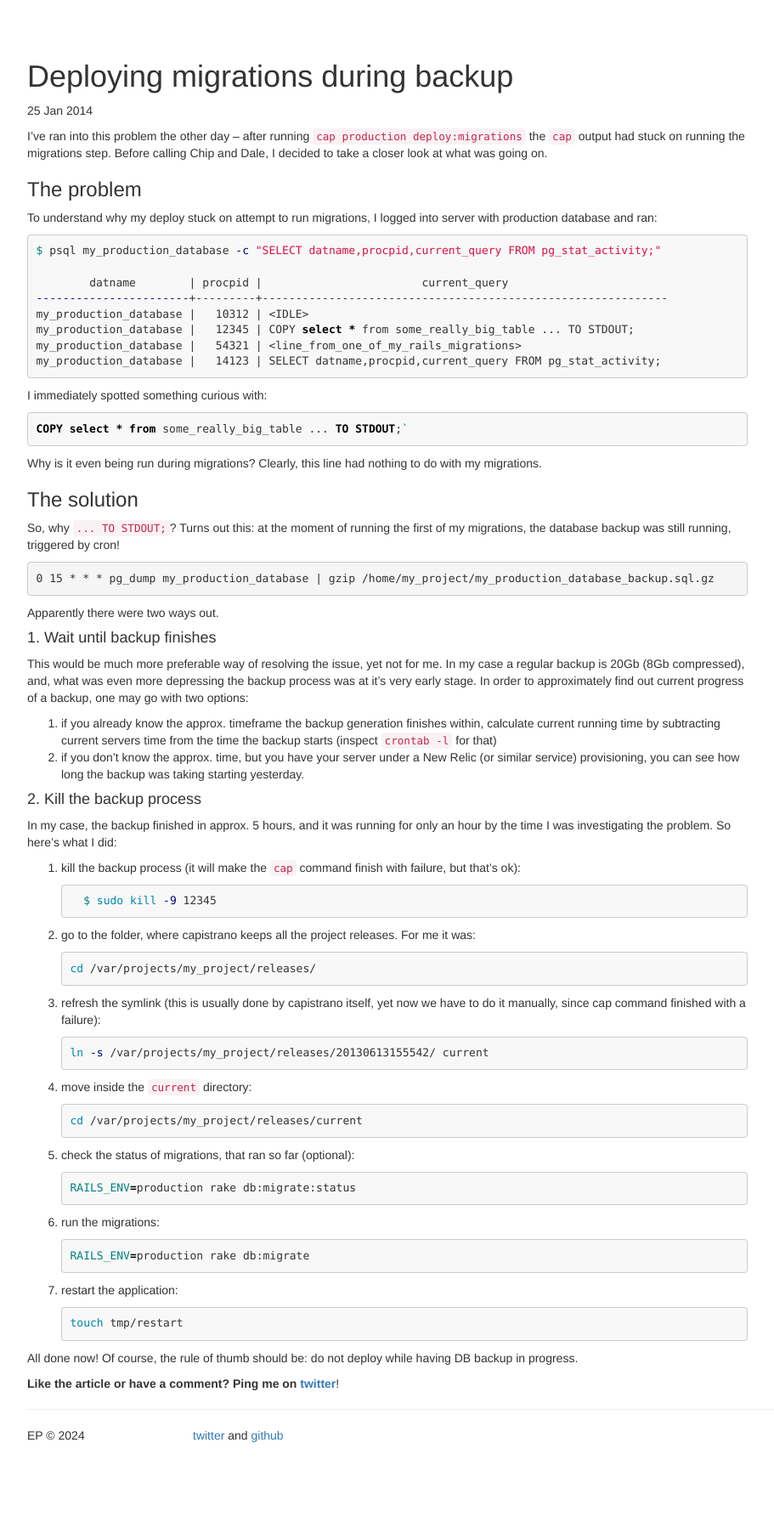
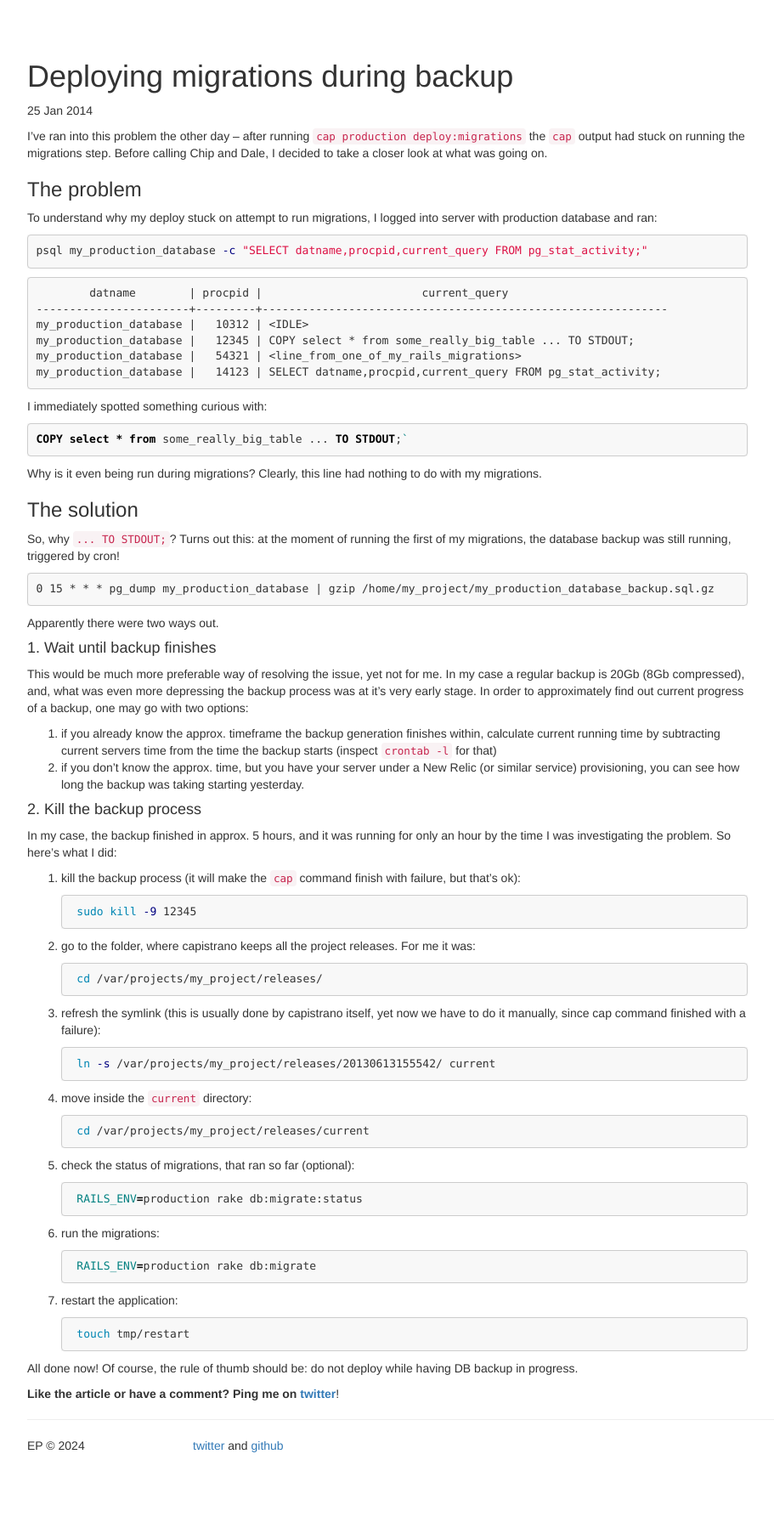
Before and after one commit to gmile/gmile.github.io, a Jekyll site: the page built from _posts/2014-01-25-deploying-migrations-during-backup.md, in a window 1280 px wide. Shown: the whole page at 85% size, without its empty margins (38-949 px from the left). Built offline with Jekyll 4.4.1, drawn with Linux system fonts in a browser that asks for light colours.

Commit message:
Update posts

````diff
--- a/_posts/2014-01-25-deploying-migrations-during-backup.markdown
+++ b/_posts/2014-01-25-deploying-migrations-during-backup.md
@@ -7,13 +7,15 @@ categories: development
 ---
 I've ran into this problem the other day – after running `cap production deploy:migrations` the `cap` output had stuck on running the migrations step. Before calling Chip and Dale, I decided to take a closer look at what was going on.
 
-###  The problem
+### The problem
 
 To understand why my deploy stuck on attempt to run migrations, I logged into server with production database and ran:
 
-```bash
-$ psql my_production_database -c "SELECT datname,procpid,current_query FROM pg_stat_activity;"
+```sh
+psql my_production_database -c "SELECT datname,procpid,current_query FROM pg_stat_activity;"
+```
 
+```
         datname        | procpid |                        current_query
 -----------------------+---------+-------------------------------------------------------------
 my_production_database |   10312 | <IDLE>
@@ -30,11 +32,11 @@ COPY select * from some_really_big_table ... TO STDOUT;`
 
 Why is it even being run during migrations? Clearly, this line had nothing to do with my migrations.
 
-###  The solution
+### The solution
 
 So, why `... TO STDOUT;`? Turns out this: at the moment of running the first of my migrations, the database backup was still running, triggered by cron!
 
-```cron
+```
 0 15 * * * pg_dump my_production_database | gzip /home/my_project/my_production_database_backup.sql.gz
 ```
 
@@ -53,44 +55,44 @@ In my case, the backup finished in approx. 5 hours, and it was running for only
 
 1. kill the backup process (it will make the `cap` command finish with failure, but that's ok):
 
-    ```bash
-  $ sudo kill -9 12345
+    ```sh
+    sudo kill -9 12345
     ```
 
 2. go to the folder, where capistrano keeps all the project releases. For me it was:
 
-    ```bash
-cd /var/projects/my_project/releases/
+    ```sh
+    cd /var/projects/my_project/releases/
     ```
 
 3. refresh the symlink (this is usually done by capistrano itself, yet now we have to do it manually, since cap command finished with a failure):
 
-    ```bash
-ln -s /var/projects/my_project/releases/20130613155542/ current
+    ```sh
+    ln -s /var/projects/my_project/releases/20130613155542/ current
     ```
 
 4. move inside the `current` directory:
 
-    ```bash
-cd /var/projects/my_project/releases/current
+    ```sh
+    cd /var/projects/my_project/releases/current
     ```
 
 5. check the status of migrations, that ran so far (optional):
 
-    ```bash
-RAILS_ENV=production rake db:migrate:status
+    ```sh
+    RAILS_ENV=production rake db:migrate:status
     ```
 
 6. run the migrations:
 
-    ```bash
-RAILS_ENV=production rake db:migrate
+    ```sh
+    RAILS_ENV=production rake db:migrate
     ```
 
 7. restart the application:
 
-    ```bash
-touch tmp/restart
+    ```sh
+    touch tmp/restart
     ```
 
 All done now! Of course, the rule of thumb should be: do not deploy while having DB backup in progress.
````
Also changed, not shown: _posts/2014-01-25-communication-in-a-team.md (renamed from _posts/2014-01-25-communication-in-a-team.markdown, +3 -3 lines), _posts/2016-01-31-strange-select-and-groupby-in-mysql.md (+4 -1 lines), _posts/2016-02-01-raw-sql-in-a-rails-project.md (+1 -1 lines), _posts/2017-04-17-jsonpath.md (+6 -6 lines), _posts/2019-03-17-exporting-ecto-queries.md (added, +89 -0 lines).
